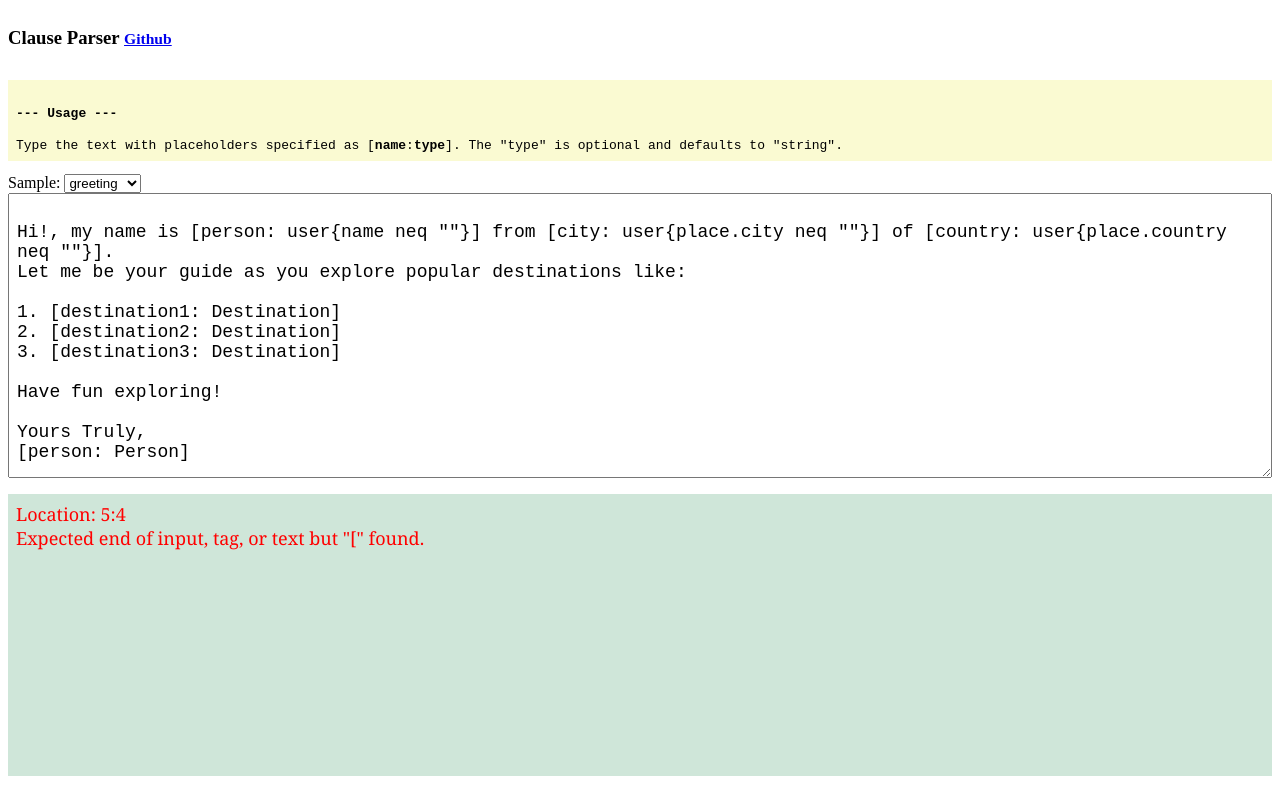
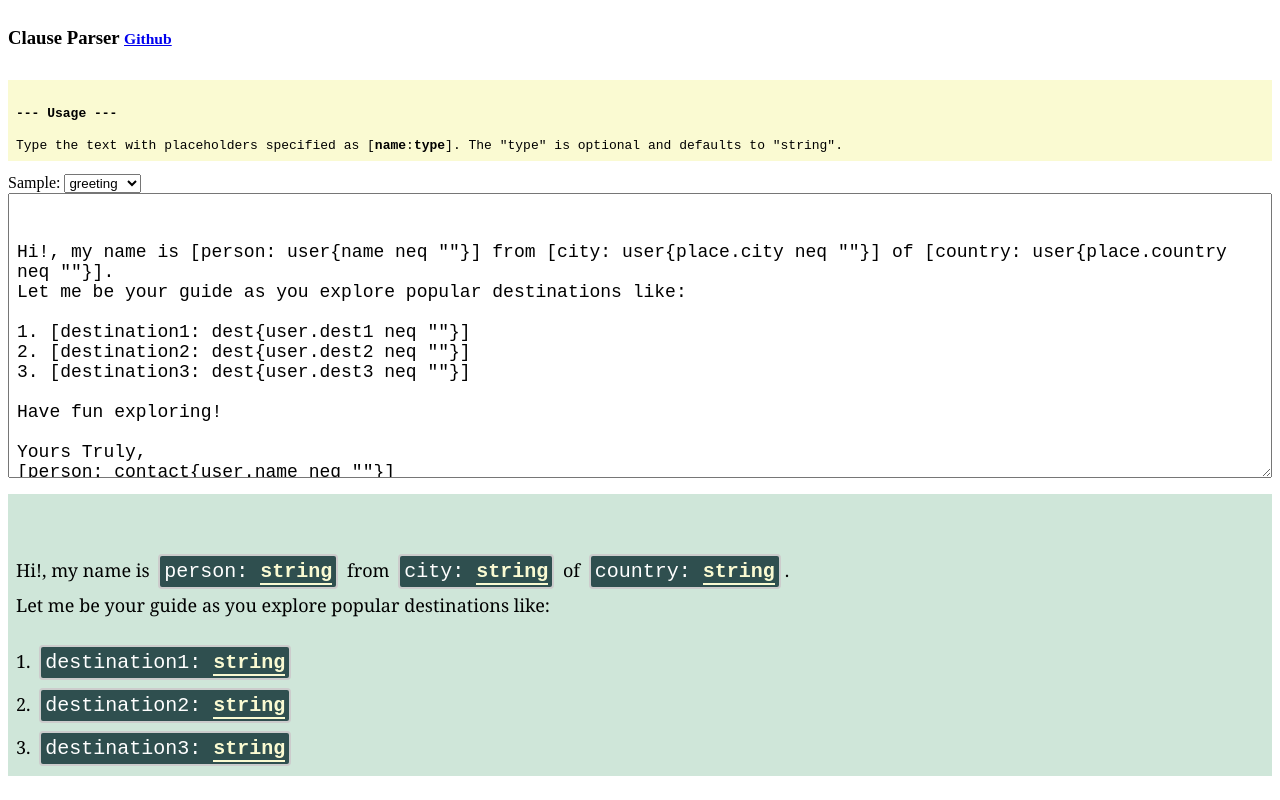
Before and after one commit to pavanpodila/clause-builder, a React (Create React App) app: page / in a window 1280 px wide. Built offline with nearby package versions, Linux system fonts and the light colour scheme.

Commit message:
updating samples

```diff
--- a/src/clause/samples.ts
+++ b/src/clause/samples.ts
@@ -11,16 +11,17 @@ The above copyright notice and this permission notice shall be included in all c
 THE SOFTWARE IS PROVIDED "AS IS", WITHOUT WARRANTY OF ANY KIND, EXPRESS OR IMPLIED, INCLUDING BUT NOT LIMITED TO THE WARRANTIES OF MERCHANTABILITY, FITNESS FOR A PARTICULAR PURPOSE AND NONINFRINGEMENT. IN NO EVENT SHALL THE AUTHORS OR COPYRIGHT HOLDERS BE LIABLE FOR ANY CLAIM, DAMAGES OR OTHER LIABILITY, WHETHER IN AN ACTION OF CONTRACT, TORT OR OTHERWISE, ARISING FROM, OUT OF OR IN CONNECTION WITH THE SOFTWARE OR THE USE OR OTHER DEALINGS IN THE SOFTWARE.
 `,
     greeting: `
+
 Hi!, my name is [person: user{name neq ""}] from [city: user{place.city neq ""}] of [country: user{place.country neq ""}].
 Let me be your guide as you explore popular destinations like:
 
-1. [destination1: Destination]
-2. [destination2: Destination]
-3. [destination3: Destination]
+1. [destination1: dest{user.dest1 neq ""}]
+2. [destination2: dest{user.dest2 neq ""}]
+3. [destination3: dest{user.dest3 neq ""}]
 
 Have fun exploring!
 
 Yours Truly,
-[person: Person]
-  `,
+[person: contact{user.name neq ""}]
+    `,
 };
```
